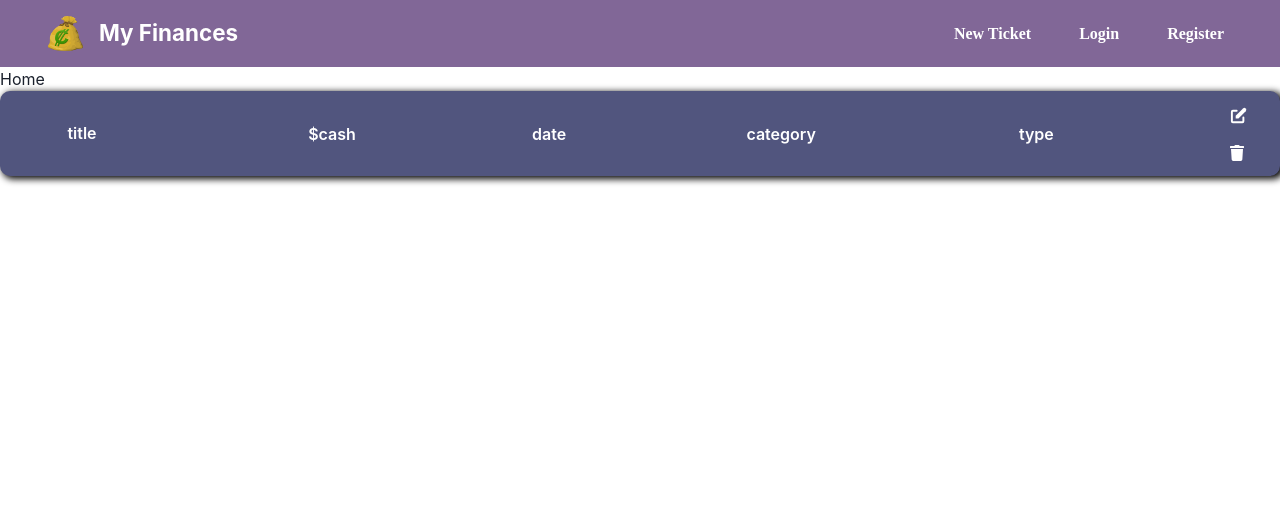
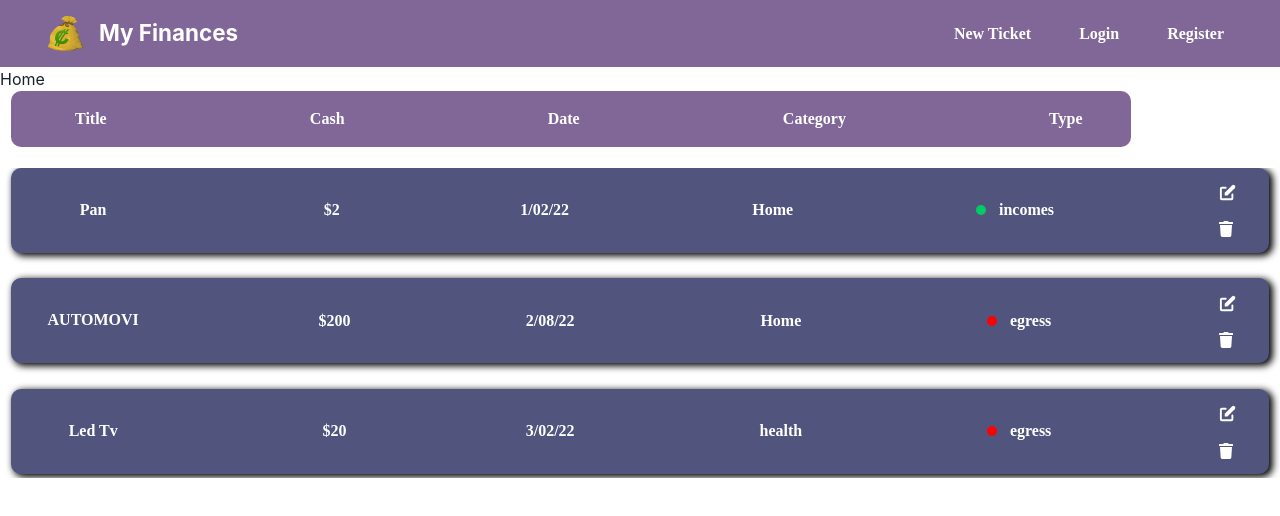
Before and after one commit to leandromartinez236/My-finances-App, a React (Create React App) app: page / in a window 1280 px wide. Shown: the top 516 px of the page. Built offline with nearby package versions, Linux system fonts and the light colour scheme.

Commit message:
finished card view

```diff
--- a/src/components/Card.js
+++ b/src/components/Card.js
@@ -3,7 +3,7 @@ import React from "react";
 import { FaTrash } from "react-icons/fa";
 import { HiPencilAlt } from "react-icons/hi";
 
-const Card = () => {
+const Card = ({ card }) => {
   return (
     <Box
       bgColor="#51557E"
@@ -22,19 +22,19 @@ const Card = () => {
         h={["fit-content", "fit-content", "fit-content", "53px"]}
       >
         <Text overflow="hidden" w="100px" h="25px">
-          title
+          {card.title}
         </Text>
-        <Text w="50px">$cash</Text>
-        <Text w="fit-content">date</Text>
-        <Text w="80px">category</Text>
+        <Text w="50px">${card.cash}</Text>
+        <Text w="fit-content">{card.date}</Text>
+        <Text w="80px">{card.category}</Text>
         <Flex align="center" gap={["0.4rem", "0.4rem", "0.4rem", "0.8rem"]}>
           <Box
             borderRadius="50%"
             w="10px"
             h="10px"
-            // bgColor=type === "incomes" ? "#00CC63" : "red"}
+            bgColor={card.type === "incomes" ? "#00CC63" : "red"}
           ></Box>
-          <Text>type</Text>
+          <Text>{card.type}</Text>
         </Flex>
         <Flex
           justifyContent={[
--- /dev/null
+++ b/src/pages/Cards.js
@@ -0,0 +1,115 @@
+import React from "react";
+import { Box, Flex, Text } from "@chakra-ui/react";
+import Card from "../components/Card";
+
+const Cards = () => {
+  const data = [
+    {
+      id: 1,
+      title: "Pan",
+      cash: 2,
+      date: "1/02/22",
+      type: "incomes",
+      category: "Home",
+    },
+    {
+      id: 2,
+      title: "AUTOMOVIL",
+      cash: 200,
+      date: "2/08/22",
+      type: "egress",
+      category: "Home",
+    },
+    {
+      id: 3,
+      title: "Led Tv",
+      cash: 20,
+      date: "3/02/22",
+      type: "egress",
+      category: "health",
+    },
+    {
+      id: 31,
+      title: "Carne",
+      cash: 20,
+      date: "23/02/22",
+      type: "incomes",
+      category: "education",
+    },
+    {
+      id: 4,
+      title: "Repuesto de auto",
+      cash: 20,
+      date: "23/02/22",
+      type: "egress",
+      category: "sin calificar",
+    },
+    {
+      id: 5,
+      title: "Microondas",
+      cash: 20,
+      date: "23/02/22",
+      type: "egress",
+      category: "FOOD",
+    },
+    {
+      id: 6,
+      title: "awdaw awdawdawd",
+      cash: 20,
+      date: "23/02/22",
+      type: "incomes",
+      category: "hobby",
+    },
+    {
+      id: 7,
+      title: " awdaw awdawdawd",
+      cash: 20,
+      date: "23/02/22",
+      type: "incomes",
+      category: "hobby",
+    },
+  ];
+  return (
+    <Flex
+      fontFamily="cursive"
+      gap={["1rem", "1rem", "1rem", "1.3rem"]}
+      w="100%"
+      minW="50%"
+      flexDir="column"
+    >
+      <Box p="0 11px">
+        <Box
+          w="89%"
+          minW="80%"
+          display={["none", "none", "none", "flex"]}
+          borderRadius="10px"
+          bgColor="#816797"
+          justifyContent="space-between"
+          fontWeight={600}
+          color="#fff"
+          p="1rem 3rem 1rem 4rem"
+        >
+          <Text>Title</Text>
+          <Text>Cash</Text>
+          <Text>Date</Text>
+          <Text>Category</Text>
+          <Text>Type</Text>
+        </Box>
+      </Box>
+      <Flex
+        h="310px"
+        w="100%"
+        p="0rem 0.7rem 2rem"
+        overflowY="auto"
+        flexDirection="column"
+        gap="1.6rem"
+      >
+        {data.map((card) => (
+          <Card key={card.id} card={card} />
+        ))}
+      </Flex>
+    </Flex>
+  );
+};
+
+export default Cards;
--- a/src/pages/Home.js
+++ b/src/pages/Home.js
@@ -1,11 +1,11 @@
 import React from "react";
-import Card from "../components/Card";
+import Cards from "./Cards";
 
 const Home = () => {
   return (
     <div>
       <h1>Home</h1>
-      <Card />
+      <Cards />
     </div>
   );
 };
```
